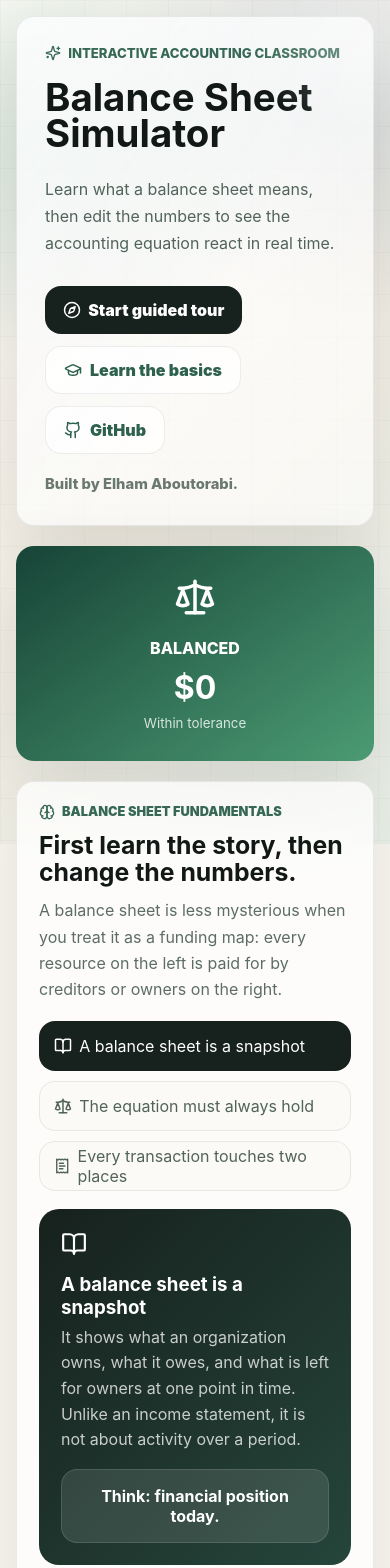
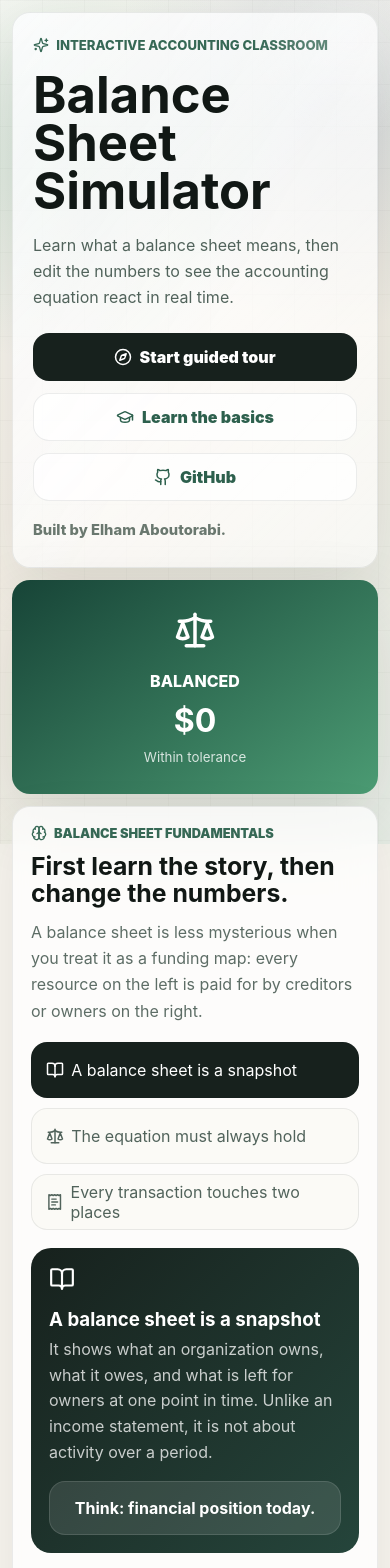
Before and after one commit to eliaboutorabi/balance-sheet-simulator, a React (Vite) app: page / in a window 390 px wide. Shown: the top 1568 px of the page. Built offline with nearby package versions, Linux system fonts and the light colour scheme.

Commit message:
Improve mobile layout

```diff
--- a/src/styles.css
+++ b/src/styles.css
@@ -1022,7 +1022,7 @@ h1 {
 
 @media (max-width: 720px) {
   .app-shell {
-    padding: 16px;
+    padding: 12px;
   }
 
   .hero-copy,
@@ -1036,6 +1036,80 @@ h1 {
     border-radius: 18px;
   }
 
+  .hero {
+    gap: 12px;
+    margin-bottom: 12px;
+  }
+
+  .hero-copy {
+    padding: 24px 20px;
+  }
+
+  h1 {
+    font-size: clamp(2.15rem, 13vw, 3.35rem);
+  }
+
+  .hero-copy p {
+    font-size: 1rem;
+    line-height: 1.62;
+    margin-top: 18px;
+  }
+
+  .hero-actions {
+    align-items: stretch;
+    display: grid;
+    grid-template-columns: 1fr;
+    margin-top: 22px;
+  }
+
+  .cta,
+  .text-link {
+    justify-content: center;
+    width: 100%;
+  }
+
+  .balance-orb {
+    min-height: 214px;
+    padding: 24px;
+  }
+
+  .learning-lab,
+  .exercise-strip,
+  .report-setup,
+  .report-preview,
+  .ledger-card,
+  .analysis-panel {
+    padding: 18px;
+  }
+
+  .lesson-tabs button {
+    line-height: 1.25;
+    min-height: 56px;
+  }
+
+  .lesson-card {
+    padding: 18px;
+  }
+
+  .concept-card,
+  .exercise-card {
+    padding: 16px;
+  }
+
+  .exercise-card {
+    min-height: 132px;
+  }
+
+  .report-fields label {
+    align-items: start;
+    grid-template-columns: auto minmax(0, 1fr);
+  }
+
+  .report-fields label input {
+    grid-column: 1 / -1;
+    width: 100%;
+  }
+
   .command-bar {
     align-items: stretch;
     flex-direction: column;
@@ -1043,10 +1117,14 @@ h1 {
 
   .scenario-tabs {
     border-radius: 18px;
+    display: grid;
+    grid-template-columns: 1fr;
+    width: 100%;
   }
 
   .scenario-tabs button {
-    flex: 1;
+    border-radius: 13px;
+    width: 100%;
   }
 
   .actions {
@@ -1061,6 +1139,19 @@ h1 {
     width: 100%;
   }
 
+  .tolerance,
+  .currency-picker {
+    display: grid;
+    grid-template-columns: auto auto minmax(0, 1fr);
+  }
+
+  .tolerance input,
+  .currency-picker select {
+    justify-self: stretch;
+    max-width: none;
+    width: 100%;
+  }
+
   .currency-picker select {
     flex: 1;
     max-width: none;
@@ -1070,8 +1161,28 @@ h1 {
     grid-template-columns: 1fr;
   }
 
+  .metric {
+    min-height: 108px;
+    padding: 18px;
+  }
+
   .entry-row {
-    grid-template-columns: minmax(0, 1fr) 112px 38px;
+    align-items: stretch;
+    grid-template-columns: minmax(0, 1fr) 46px;
+  }
+
+  .entry-row input:first-child {
+    grid-column: 1 / -1;
+  }
+
+  .entry-row .amount-input {
+    grid-column: 1 / 2;
+    min-height: 46px;
+  }
+
+  .entry-row button {
+    height: 46px;
+    width: 46px;
   }
 
   .equation {
@@ -1080,6 +1191,44 @@ h1 {
 
   .operator {
     display: none;
+  }
+
+  .report-paper {
+    border-radius: 14px;
+    padding: 18px;
+  }
+
+  .report-header {
+    display: grid;
+    gap: 14px;
+  }
+
+  .report-status {
+    justify-self: start;
+  }
+
+  .report-columns td {
+    display: block;
+    padding: 7px 0;
+  }
+
+  .report-columns td:last-child {
+    padding-left: 0;
+    text-align: left;
+  }
+
+  .report-columns tr {
+    border-bottom: 1px solid #e8e3d9;
+    display: block;
+    padding: 6px 0;
+  }
+
+  .report-columns td {
+    border-bottom: 0;
+  }
+
+  .report-equation {
+    line-height: 1.5;
   }
 }
 
```
